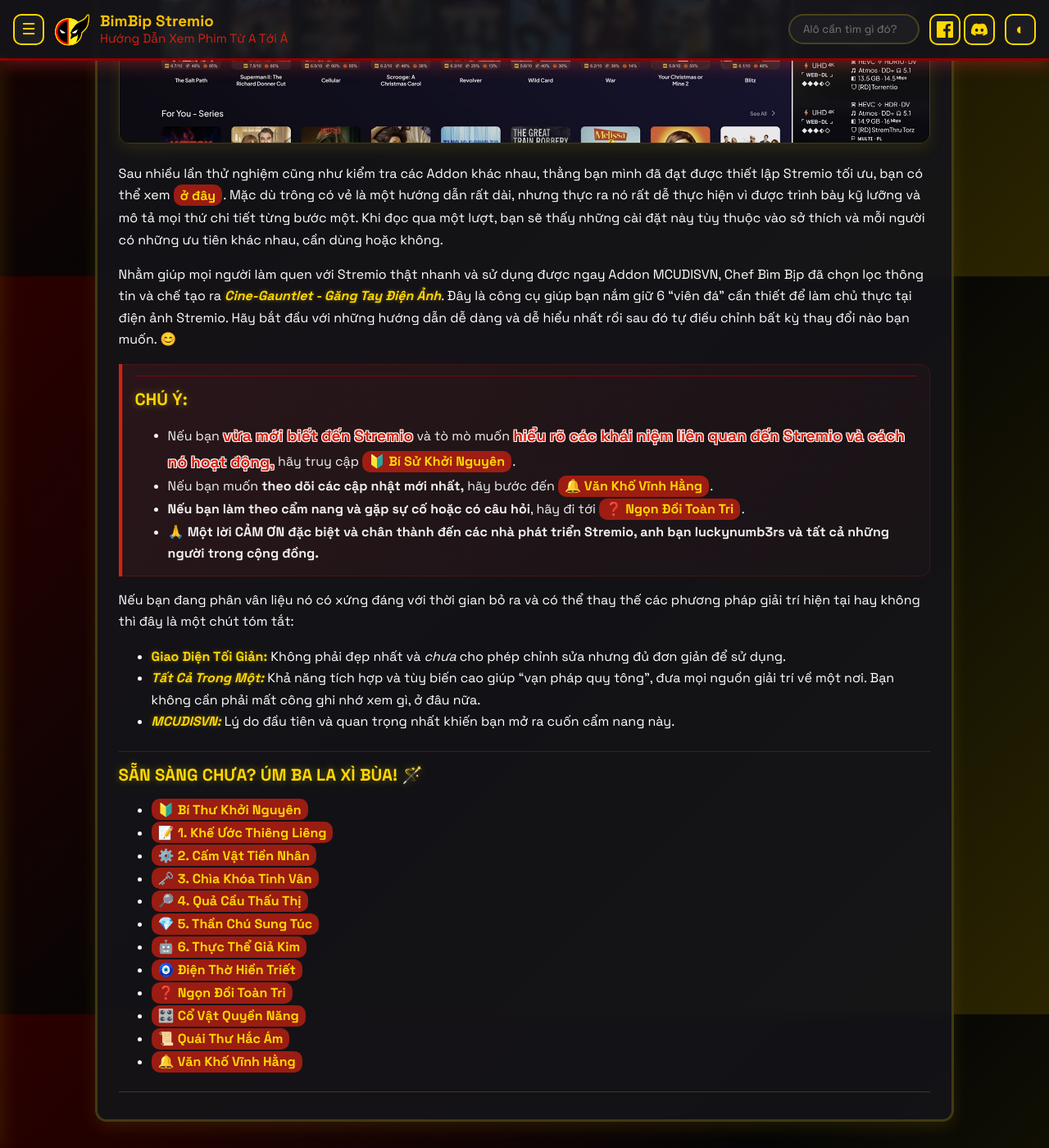
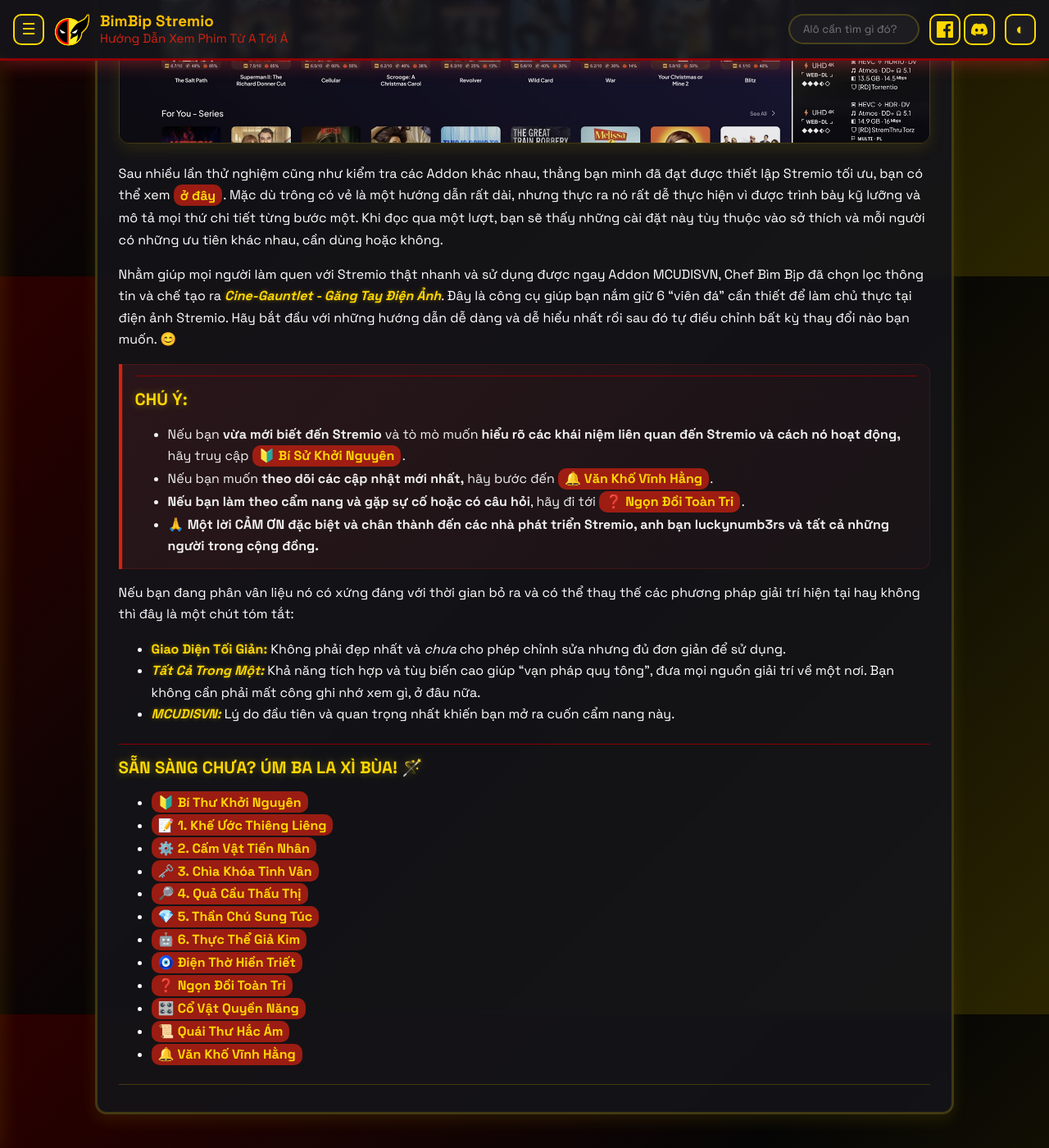
Before and after one commit to bimbipsubteam/bimbip-stremio, a Jekyll site: the page built from docs/index.md, in a window 1280 px wide and 1400 px high, scrolled down 563 px. Shown: the whole window at 82% size. Built offline with Jekyll 4.4.1, drawn with Linux system fonts in a browser that asks for light colours.

Commit message:
Update style.css

```diff
--- a/docs/assets/css/style.css
+++ b/docs/assets/css/style.css
@@ -98,7 +98,7 @@
     text-shadow: 0 0 5px rgba(255, 215, 0, 0.4);
 }
 
-/* Chữ đỏ viền trắng */
+/* Chữ đỏ viền trắng
 .trang-do {
     color: #D42210;
     font-weight: bold;
@@ -109,6 +109,12 @@
          1px -1px 0 #fff,
         -1px  1px 0 #fff,
          1px  1px 0 #fff;
+} */
+
+mark2 {
+    background-color: transparent; /* Màu nền vàng */
+    color: #D42210 !important; /* Màu chữ đen */
+    text-shadow: 0 0 6px rgba(255, 158, 158, 0.4);
 }
 
 /* =========================================
```
